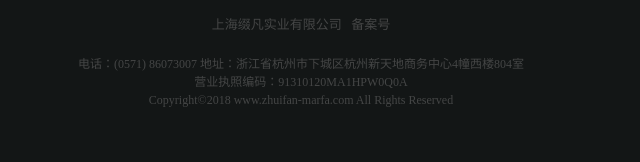
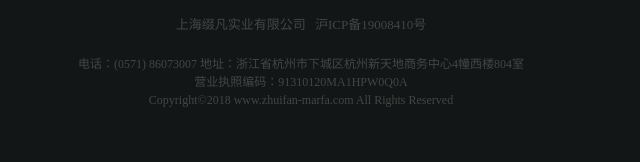
Before and after one commit to redwyz/marfa_secret, a plain HTML site: page about/index.html in a window 1280 px wide. Shown: the part 620-782 px from the top of the page, 339-979 px from the left. Drawn offline with Linux system fonts and the light colour scheme; a script that the page names is missing.

Commit message:
update website license info

```diff
--- a/about/index.html
+++ b/about/index.html
@@ -154,7 +154,7 @@
     <div class="inscribe">
       <p class="company">
         <a href="javascript:;">上海缀凡实业有限公司</a>
-        <a target="_blank" href="http://www.miibeian.gov.cn">备案号</a>
+        <a target="_blank" href="http://www.miibeian.gov.cn">沪ICP备19008410号</a>
       </p>
       <p class="version" style="font-size: 12px;">
         电话：(0571) 86073007 地址：浙江省杭州市下城区杭州新天地商务中心4幢西楼804室
```
Also changed, not shown: active/free/index.html (+1 -1 lines), index.html (+1 -1 lines), new/index.html (+1 -1 lines).
